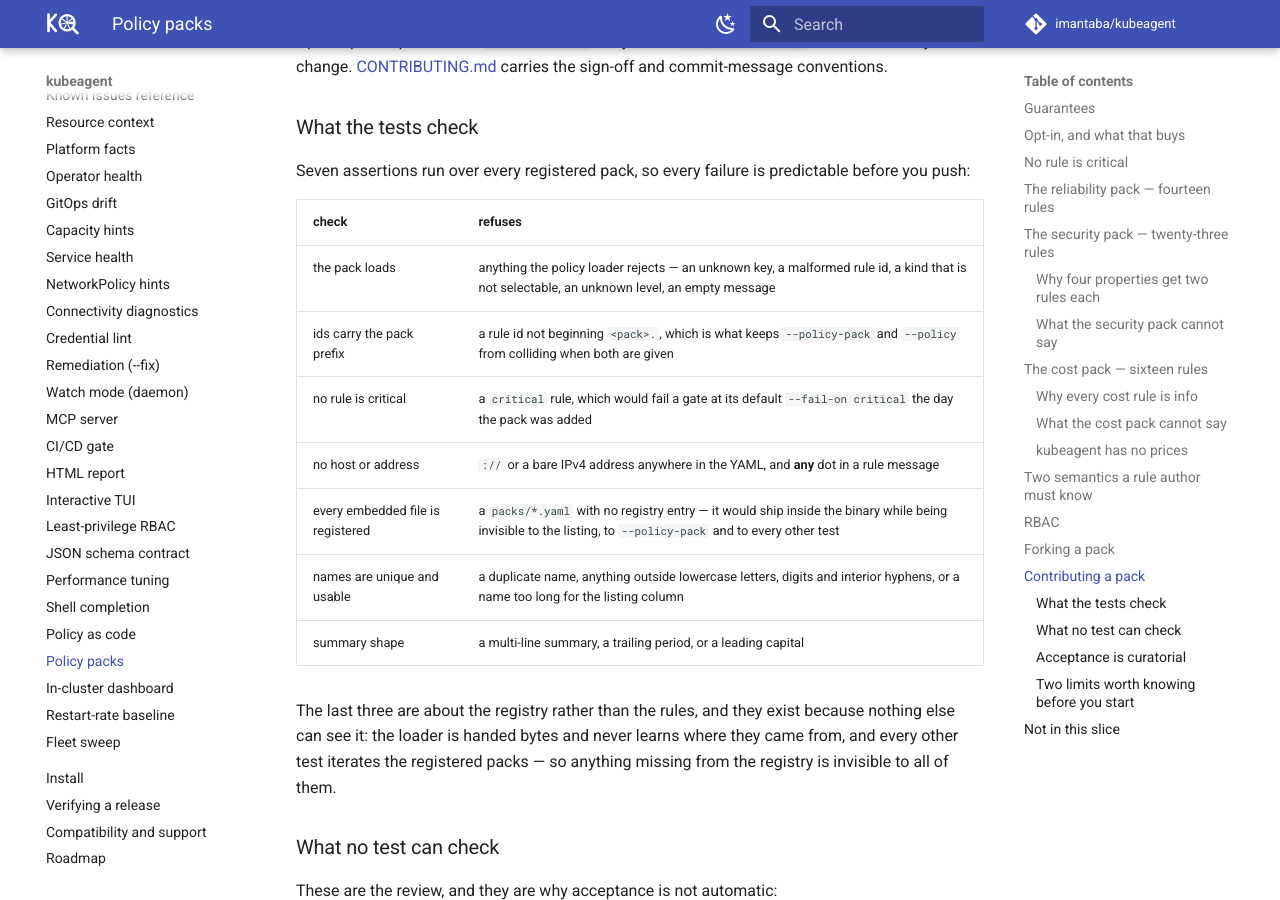
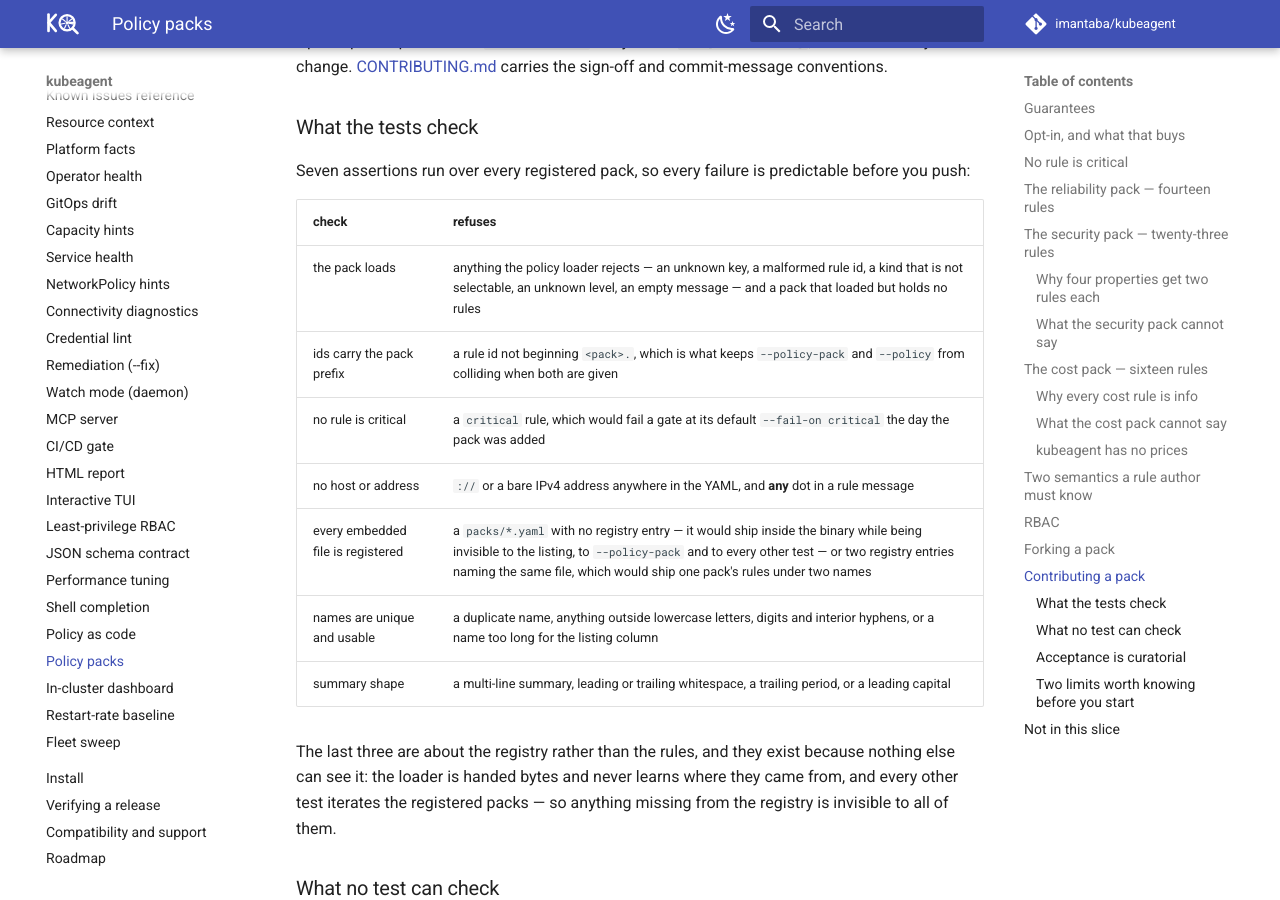
Before and after one commit to imantaba/kubeagent, an MkDocs documentation site: the page built from website/docs/features/policy-packs.md, in a window 1280 px wide and 900 px high, scrolled down 11325 px. Built offline with MkDocs 1.6.1 and Material for MkDocs 9.7.7, drawn with Linux system fonts in a browser that asks for light colours; comment, search, counter and statistics services are not loaded.

Commit message:
docs: name every check the pack-contribution table's tests perform
The "What the tests check" table promised every failure would be
predictable before you push, but three of its seven rows described only
part of the test they name.

"every embedded file is registered" named the orphan-file case only.
TestEveryEmbeddedPackIsRegistered also refuses two registry entries naming
the same embedded file, shipping one pack's rules under two names — a
separate branch with its own message.

"summary shape" named three of TestPackSummaryShape's four checks and
dropped leading or trailing whitespace, which the listing would render as
a ragged column.

"the pack loads" described only what policy.Load itself rejects.
TestEveryPackLoads also fails a pack that loads without error but holds
zero rules — Load does not reject an empty rule list, so that failure came
from the test's own assertion and was invisible to a contributor reading
only the loader's rejections.

Each row now names every branch its test can take.

Signed-off-by: imantaba <itn.taba@gmail.com>

```diff
--- a/website/docs/features/policy-packs.md
+++ b/website/docs/features/policy-packs.md
@@ -415,13 +415,13 @@ predictable before you push:
 
 | check | refuses |
 |-------|---------|
-| the pack loads | anything the policy loader rejects — an unknown key, a malformed rule id, a kind that is not selectable, an unknown level, an empty message |
+| the pack loads | anything the policy loader rejects — an unknown key, a malformed rule id, a kind that is not selectable, an unknown level, an empty message — and a pack that loaded but holds no rules |
 | ids carry the pack prefix | a rule id not beginning `<pack>.`, which is what keeps `--policy-pack` and `--policy` from colliding when both are given |
 | no rule is critical | a `critical` rule, which would fail a gate at its default `--fail-on critical` the day the pack was added |
 | no host or address | `://` or a bare IPv4 address anywhere in the YAML, and **any** dot in a rule message |
-| every embedded file is registered | a `packs/*.yaml` with no registry entry — it would ship inside the binary while being invisible to the listing, to `--policy-pack` and to every other test |
+| every embedded file is registered | a `packs/*.yaml` with no registry entry — it would ship inside the binary while being invisible to the listing, to `--policy-pack` and to every other test — or two registry entries naming the same file, which would ship one pack's rules under two names |
 | names are unique and usable | a duplicate name, anything outside lowercase letters, digits and interior hyphens, or a name too long for the listing column |
-| summary shape | a multi-line summary, a trailing period, or a leading capital |
+| summary shape | a multi-line summary, leading or trailing whitespace, a trailing period, or a leading capital |
 
 The last three are about the registry rather than the rules, and they exist
 because nothing else can see it: the loader is handed bytes and never learns
```
